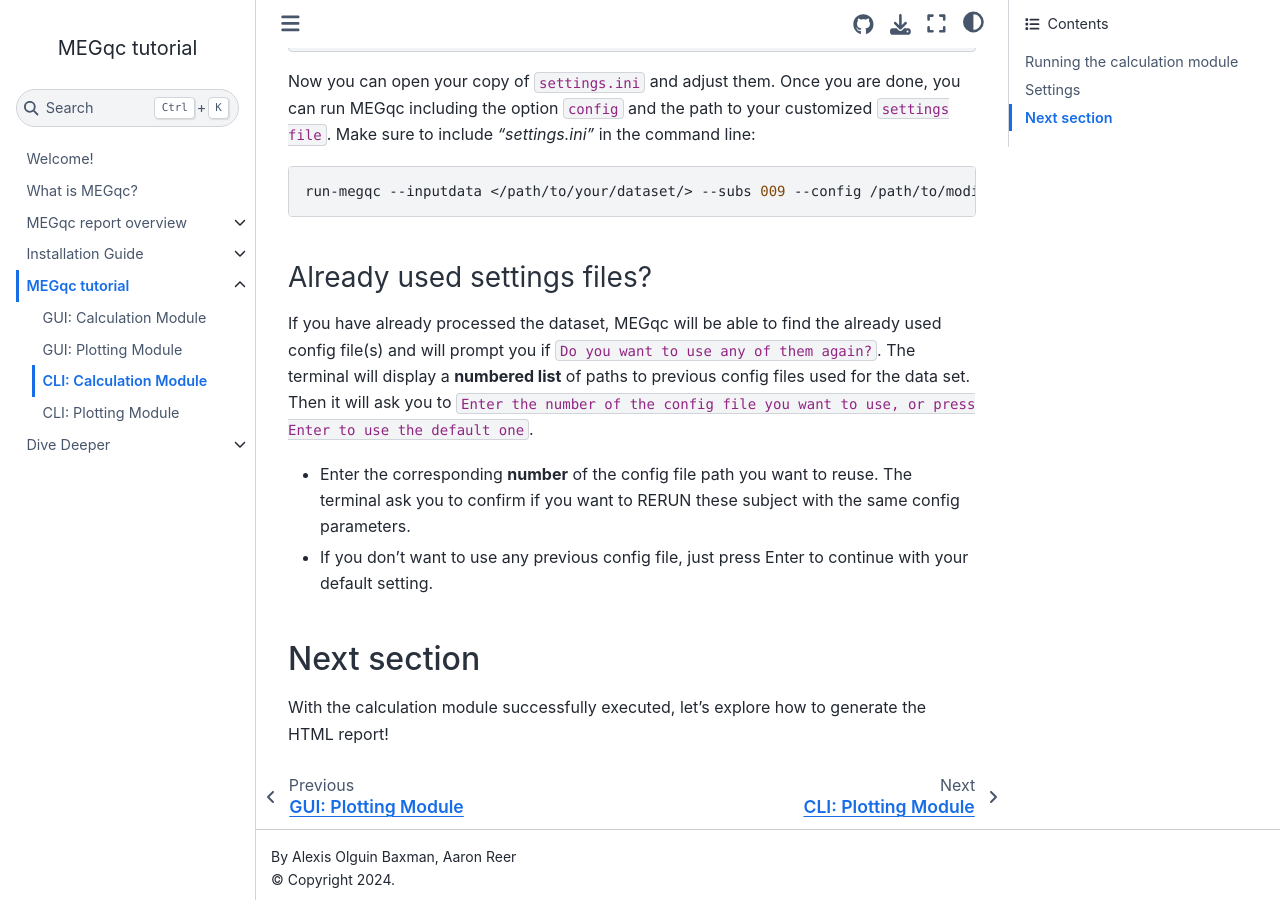
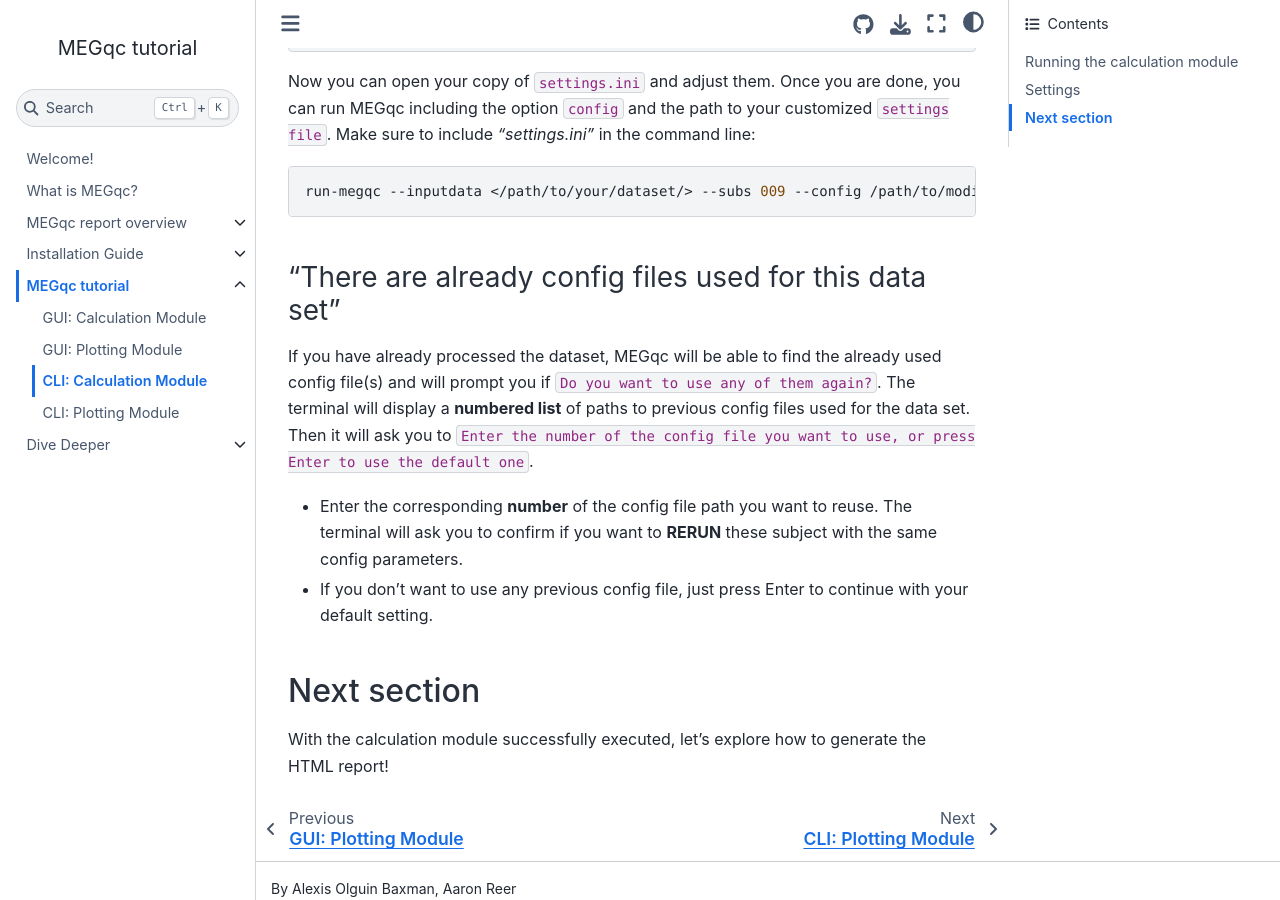
Before and after one commit to ANCPLabOldenburg/megqc_documentation, a Jupyter Book: the page built from tutorial/calc_cli.md, in a window 1280 px wide and 900 px high, scrolled down 1484 px. Built offline with Jupyter Book 1.0.4 settings and Sphinx 7.4.7 and the Sphinx Book theme 1.1.4, drawn with Linux system fonts in a browser that asks for light colours.

Commit message:
Update calc_cli.md

````diff
--- a/tutorial/calc_cli.md
+++ b/tutorial/calc_cli.md
@@ -60,11 +60,11 @@ Now you can open your copy of `settings.ini` and adjust them. Once you are done,
 run-megqc --inputdata </path/to/your/dataset/> --subs 009 --config /path/to/modified/settings.ini
 ```
 
-### Already used settings files?
+### "There are already config files used for this data set"
 If you have already processed the dataset, MEGqc will be able to find the already used config file(s) and will prompt you if `Do you want to use any of them again?`.
 The terminal will display a **numbered list** of paths to previous config files used for the data set.
 Then it will ask you to `Enter the number of the config file you want to use, or press Enter to use the default one`.
-* Enter the corresponding **number** of the config file path you want to reuse. The terminal ask you to confirm if you want to RERUN these subject with the same config parameters.
+* Enter the corresponding **number** of the config file path you want to reuse. The terminal will ask you to confirm if you want to **RERUN** these subject with the same config parameters.
 * If you don't want to use any previous config file, just press Enter to continue with your default setting.
 
 ## Next section
````
